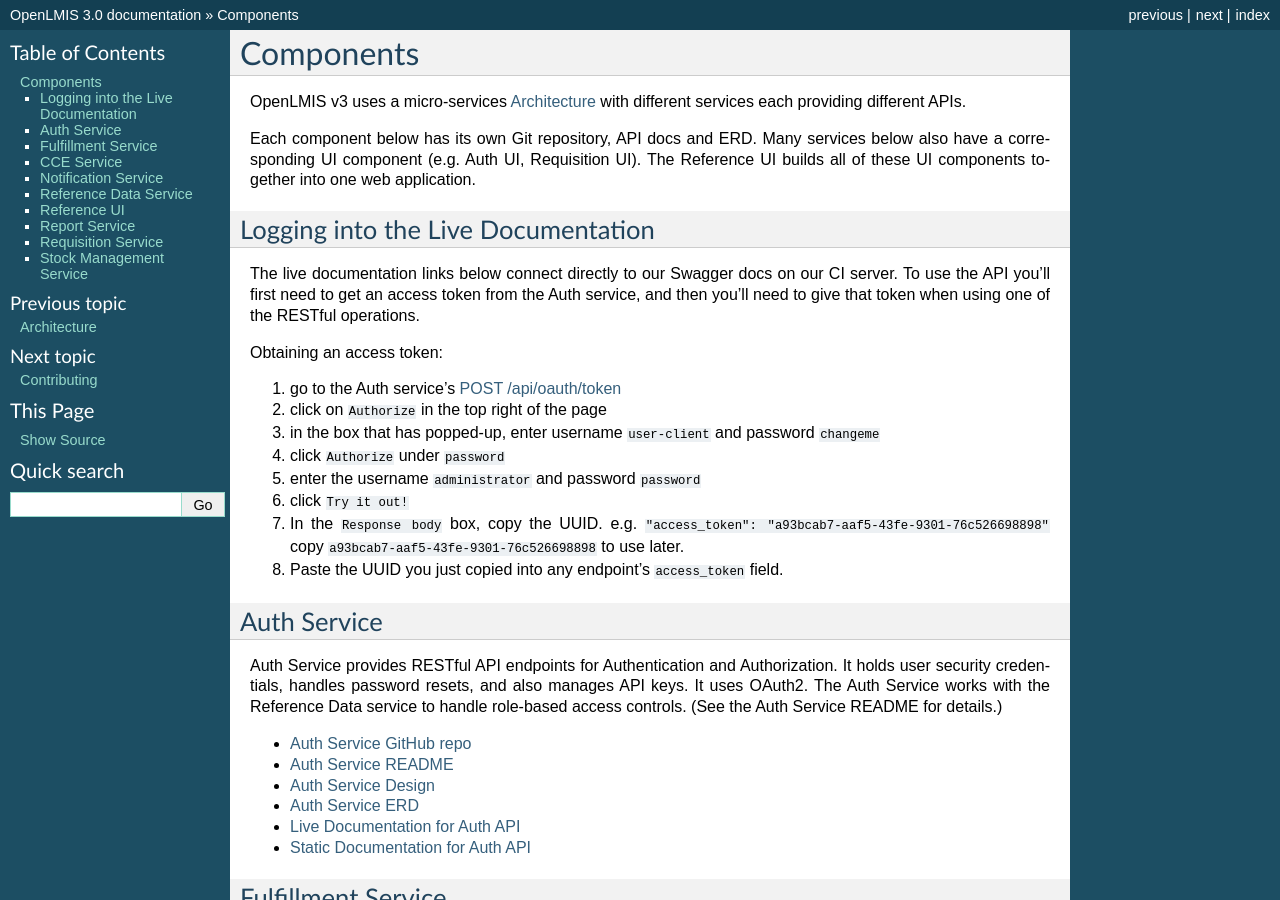
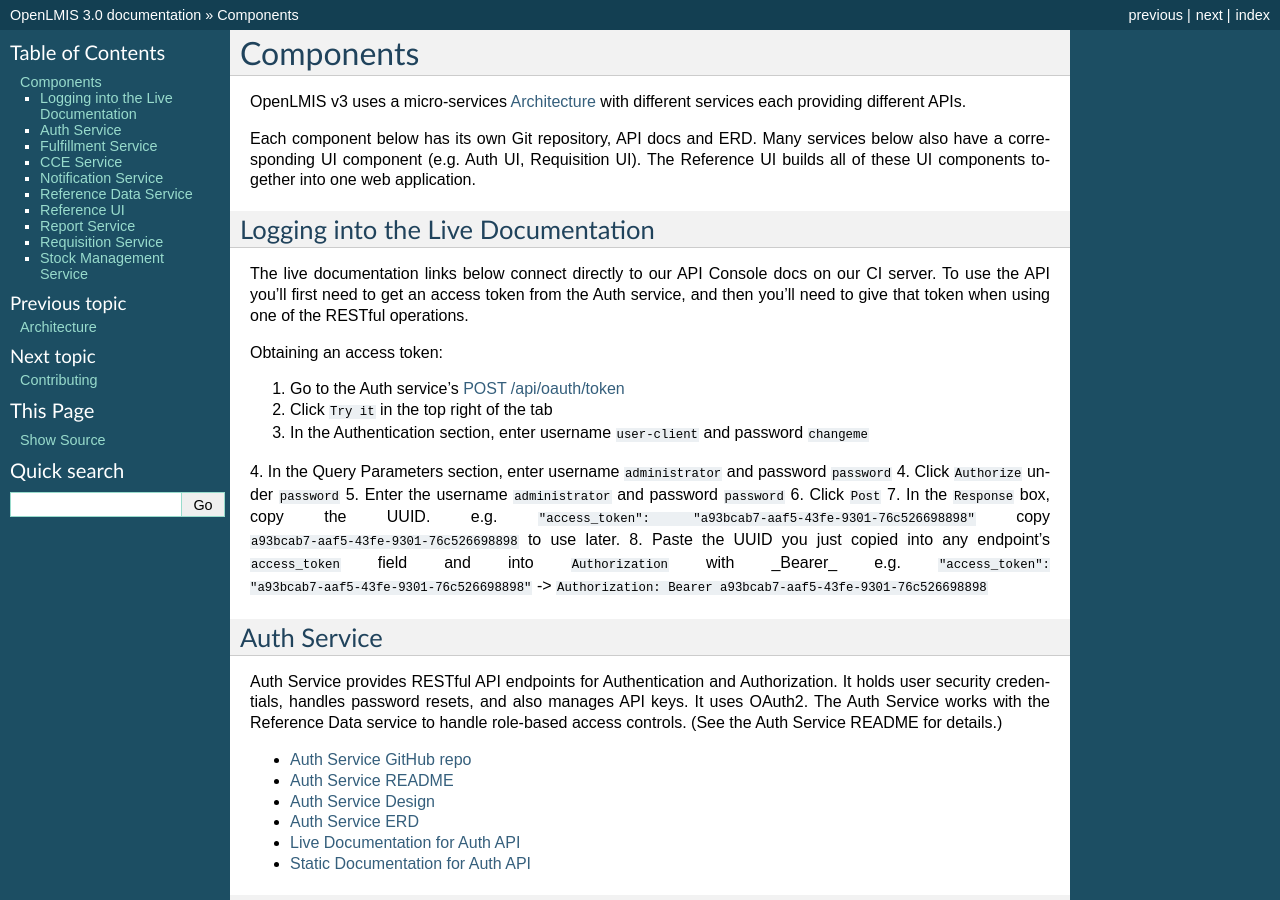
Before and after one commit to OpenLMIS/openlmis-ref-distro, a Sphinx documentation site: the page built from docs/source/components/index.rst, in a window 1280 px wide and 900 px high. Built offline with Sphinx 7.4.7, drawn with Linux system fonts in a browser that asks for light colours; pages that are not in the unit, such as notebooks, are missing from menus.

Commit message:
OLMIS-3708: Updated docs about live documentation

```diff
--- a/docs/source/components/index.rst
+++ b/docs/source/components/index.rst
@@ -13,20 +13,22 @@
 Logging into the Live Documentation
 ***********************************
 
-The live documentation links below connect directly to our Swagger docs on our CI server.  To use
+The live documentation links below connect directly to our API Console docs on our CI server. To use
 the API you'll first need to get an access token from the Auth service, and then you'll need to
 give that token when using one of the RESTful operations.
 
 Obtaining an access token:
 
-1. go to the Auth service's `POST /api/oauth/token <https://test.openlmis.org/auth/docs/#!/default/post_api_oauth_token>`_
-2. click on :code:`Authorize` in the top right of the page
-3. in the box that has popped-up, enter username :code:`user-client` and password :code:`changeme`
-4. click :code:`Authorize` under :code:`password`
-5. enter the username :code:`administrator` and password :code:`password`
-6. click :code:`Try it out!`
-7. In the :code:`Response body` box, copy the UUID.  e.g. :code:`"access_token": "a93bcab7-aaf5-43fe-9301-76c526698898"` copy :code:`a93bcab7-aaf5-43fe-9301-76c526698898` to use later.
-8. Paste the UUID you just copied into any endpoint's :code:`access_token` field.
+1. Go to the Auth service's `POST /api/oauth/token <https://test.openlmis.org/auth/docs/>`_
+2. Click :code:`Try it` in the top right of the tab
+3. In the Authentication section, enter username :code:`user-client` and password :code:`changeme`
+4. In the Query Parameters section, enter username :code:`administrator` and password :code:`password`
+4. Click :code:`Authorize` under :code:`password`
+5. Enter the username :code:`administrator` and password :code:`password`
+6. Click :code:`Post`
+7. In the :code:`Response` box, copy the UUID.  e.g. :code:`"access_token": "a93bcab7-aaf5-43fe-9301-76c526698898"` copy :code:`a93bcab7-aaf5-43fe-9301-76c526698898` to use later.
+8. Paste the UUID you just copied into any endpoint's :code:`access_token` field and into :code:`Authorization` with _Bearer_
+e.g. :code:`"access_token": "a93bcab7-aaf5-43fe-9301-76c526698898"` -> :code:`Authorization: Bearer a93bcab7-aaf5-43fe-9301-76c526698898`
 
 ************
 Auth Service
```
Also changed, not shown: 1 other file.
